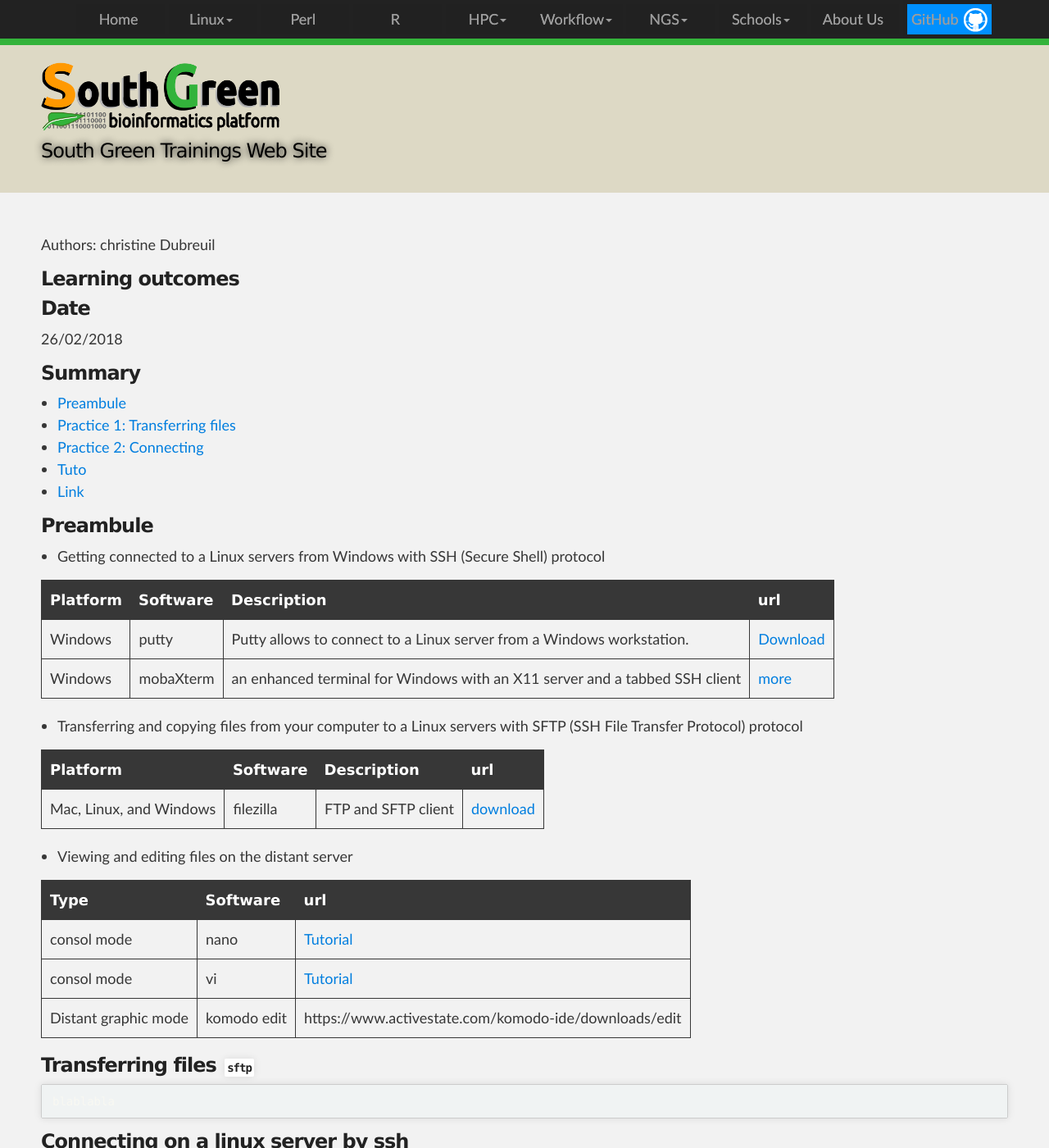
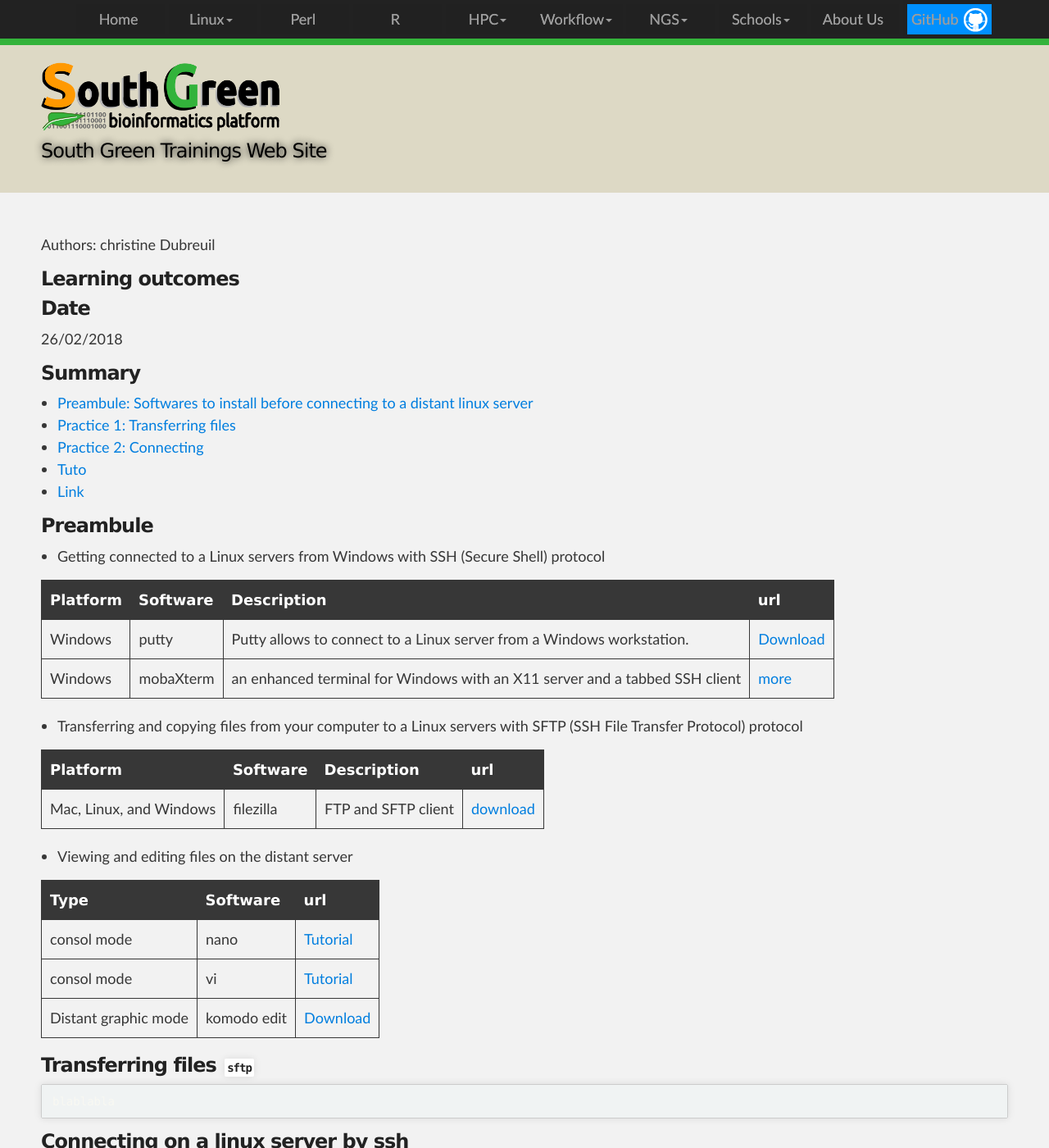
Before and after one commit to SouthGreenPlatform/trainings, a Jekyll site: the page built from _pages/linux/linuxPractice.md, in a window 1280 px wide and 1400 px high. Shown: the whole window at 82% size. Built offline with Jekyll 4.4.1, drawn with Linux system fonts in a browser that asks for light colours; nearby versions of some CDN libraries.

Commit message:
Update linuxPractice.md

```diff
--- a/_pages/linux/linuxPractice.md
+++ b/_pages/linux/linuxPractice.md
@@ -16,7 +16,7 @@ Authors: christine Dubreuil
 ### Summary
 
 <!-- TOC depthFrom:2 depthTo:2 withLinks:1 updateOnSave:1 orderedList:0 -->
-- [Preambule](#preambule)
+- [Preambule: Softwares to install before connecting to a distant linux server ](#preambule)
 - [Practice 1: Transferring files](#practice-1)
 - [Practice 2: Connecting](#practice-2)
 - [Tuto](#tuto)
@@ -44,7 +44,7 @@ Authors: christine Dubreuil
 | :------------- | :------------- | :------------- |
 | consol mode |  nano | [Tutorial](http://www.howtogeek.com/howto/42980/) |
 | consol mode |  vi | [Tutorial](https://www.washington.edu/computing/unix/vi.html)  |
-| Distant graphic mode| komodo edit | https://www.activestate.com/komodo-ide/downloads/edit |
+| Distant graphic mode| komodo edit | [Download](https://www.activestate.com/komodo-ide/downloads/edit) |
 
 <a name="practice-1"></a>
 ### Transferring files `sftp`
```
